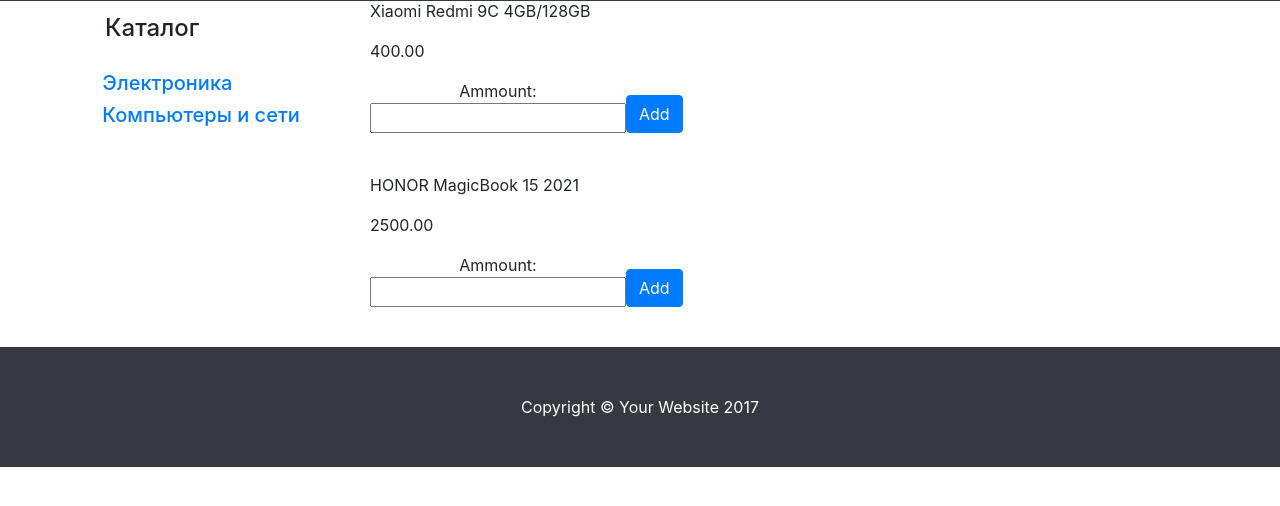
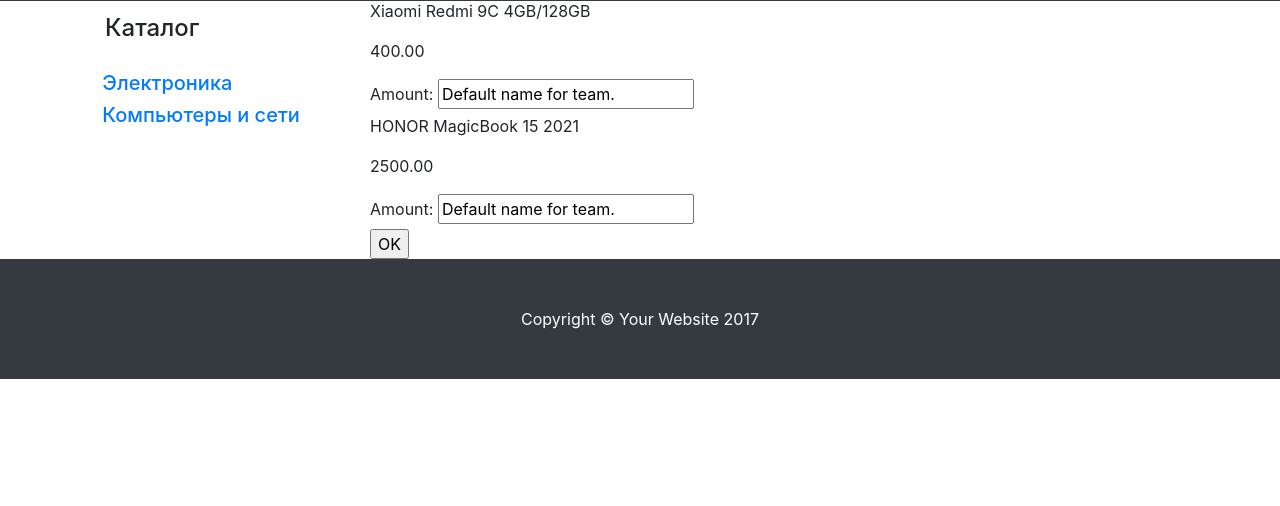
Before and after one commit to igorKichkar/shop, a Django app: page /card-manager/ in a window 1280 px wide. Shown: the part 55-561 px from the top of the page. Run offline with Django 3.2, Linux system fonts and the light colour scheme; a user stored in the database is signed in; data comes from the database, SQL or seed files in the repository; some libraries are stand-ins or nearby versions.

Commit message:
add update card

```diff
--- a/mainapp/templates/mainapp/card.html
+++ b/mainapp/templates/mainapp/card.html
@@ -2,19 +2,16 @@
 {% load mathfilters %}
 
 {% block content %}
-    {% for i in products_in_card %}
-        <div>
+    <form action="" method="post">
+        {% csrf_token %}
+        {% for i in products_in_card %}
+
             <p>{{ i.content_object.title }}</p>
             <p>{{ i.content_object.price|mul:i.total_products }}</p>
-            <form class="form-inline" method="post">
-                {% csrf_token %}
-                {{ form.as_p }}
-                <button type="submit" class="btn btn-primary">
-                    Add
-                </button>
-            </form>
-        </div>
-        <br>
-    {% endfor %}
-
+            <label for="team_name">Amount: </label>
+            <input id="team_name" type="text" name="{{ i.id }}" value="Default name for team.">
+            <br>
+        {% endfor %}
+        <input type="submit" value="OK">
+    </form>
 {% endblock content %}
--- a/mainapp/views.py
+++ b/mainapp/views.py
@@ -96,14 +96,10 @@
 def card_manager(request):
     products_in_card = Card.objects.filter(owner=request.user)
     if request.method == "POST":
-        form = CardAmmount(request.POST)
-        if form.is_valid():
-            print(form.cleaned_data['ammount'])
-            return redirect('card_manager')
-    else:
-        form = CardAmmount()
+        for i in products_in_card:
+            print(request.POST.get(str(i.id)))
     context = {
-        'form': form,
+
         'category': Category.objects.all(),
         'subсategory': Subсategory.objects.all(),
         'products_name': Product_name.objects.all(),
```
